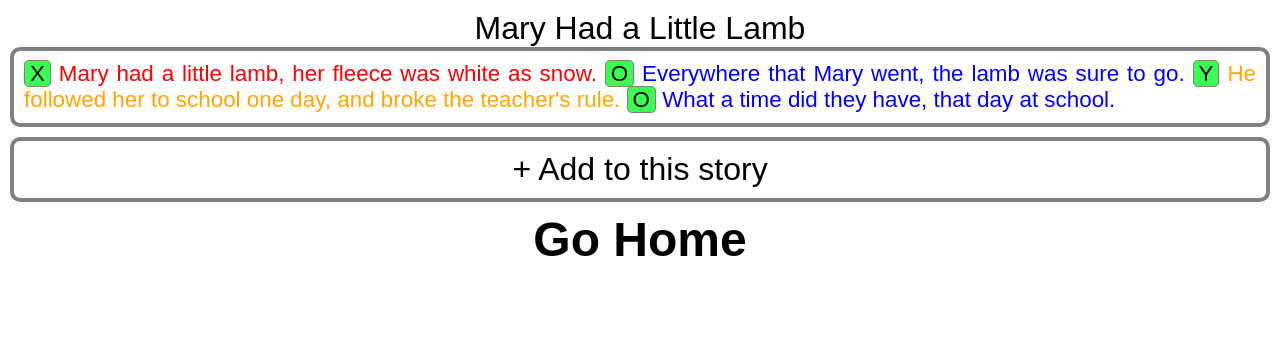
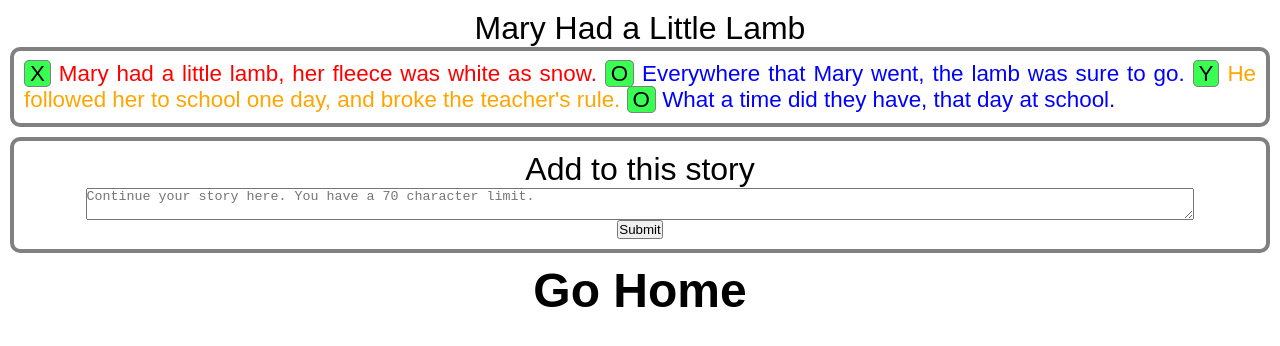
Before and after one commit to ccatura/storytime, a plain HTML site: page stories/story001.html in a window 1280 px wide. Drawn offline with Linux system fonts and the light colour scheme.

Commit message:
added some stuff

```diff
--- a/stories/story001.html
+++ b/stories/story001.html
@@ -31,7 +31,9 @@
             </div>
         </div>
         <div class="info-section">
-            <div class="regular-text"><a href="#">+ Add to this story</a></div>
+            <div class="regular-text">Add to this story</div>
+            <textarea type="text" maxlength="70" placeholder="Continue your story here. You have a 70 character limit."></textarea>
+            <input type="submit">
         </div>
 
         <h2><a href="../index.html">Go Home</a></h2>
--- a/styles.css
+++ b/styles.css
@@ -31,6 +31,11 @@ a:hover {
 
 h1 {
     margin: 0 0 10px 0;
+}
+
+textarea {
+    width: 90%;
+    height: 32px;
 }
 
 .wrapper {
```
